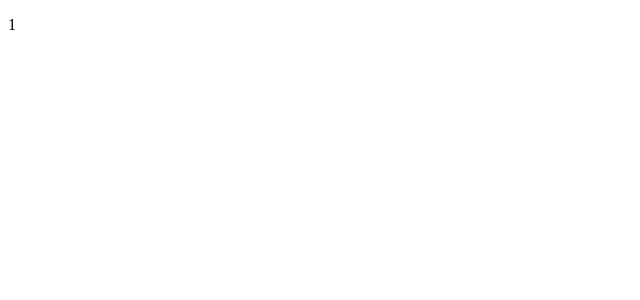
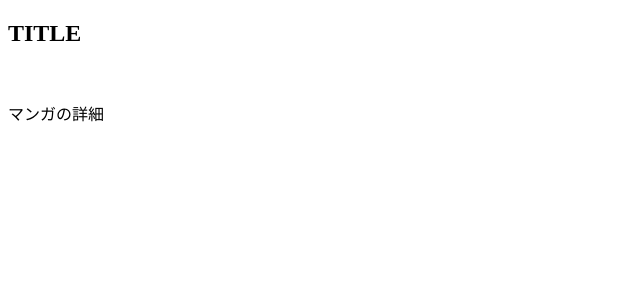
Before and after one commit to Channelsu/manga, a Nuxt app: page /mangas/1 in a window 1280 px wide. Shown: the top 300 px of the page, without its empty margins (0-640 px from the left). Built offline with nearby package versions, Linux system fonts and the light colour scheme.

Commit message:
マンガ詳細ページの枠組み作成

```diff
--- a/pages/mangas/_id/index.vue
+++ b/pages/mangas/_id/index.vue
@@ -1,5 +1,11 @@
 <template>
-  <p>{{ $route.params.id }}</p>
+  <section class="single-manga">
+    <h1>TITLE</h1>
+    <div>
+      <img src="" alt="">
+    </div>
+    <p>マンガの詳細</p>
+  </section>
 </template>
 
 <script>
```
